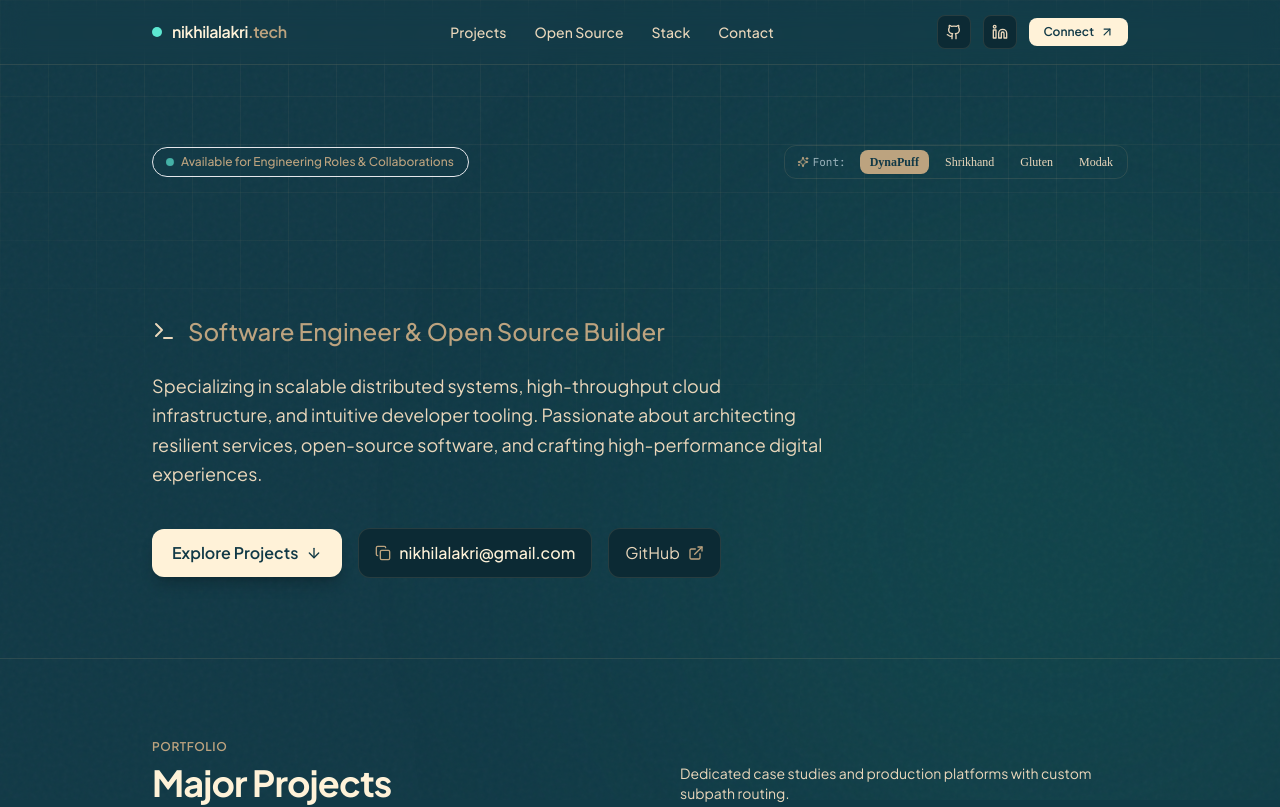
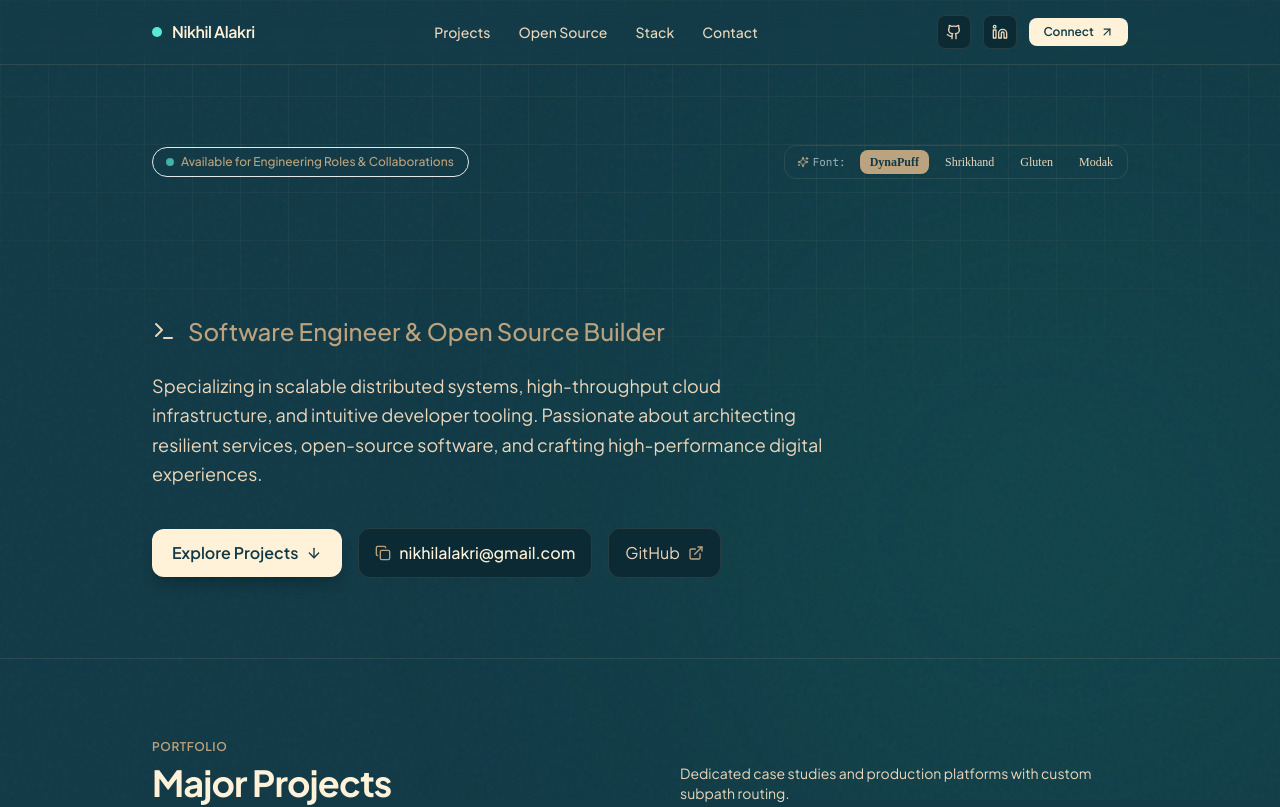
Before and after one commit to nikhil-alakri/nikhil-alakri, a Next.js app: page / in a window 1280 px wide. Shown: the top 807 px of the page. Built offline with nearby package versions, Linux system fonts and the light colour scheme; a web font is replaced by a local one.

Commit message:
fix: update branding to Nikhil Alakri across navbar, footer, and project paths

```diff
--- a/app/odin-eye/page.tsx
+++ b/app/odin-eye/page.tsx
@@ -44,7 +44,7 @@ export default function OdinEyePage() {
             View Repository
             <ExternalLink className="w-3.5 h-3.5 text-accent" />
           </a>
-          <span className="text-xs text-mutedtext font-mono">Path: <code className="text-accent">nikhilalakri.tech/odin-eye</code></span>
+          <span className="text-xs text-mutedtext font-mono">Path: <code className="text-accent">/odin-eye</code></span>
         </div>
 
         <div className="space-y-12">
--- a/app/project-one/page.tsx
+++ b/app/project-one/page.tsx
@@ -44,7 +44,7 @@ export default function ProjectOnePage() {
             View Repository
             <ExternalLink className="w-3.5 h-3.5 text-accent" />
           </a>
-          <span className="text-xs text-mutedtext font-mono">Path: <code className="text-accent">nikhilalakri.tech/project-one</code></span>
+          <span className="text-xs text-mutedtext font-mono">Path: <code className="text-accent">/project-one</code></span>
         </div>
 
         <div className="space-y-12">
--- a/components/BentoProjects.tsx
+++ b/components/BentoProjects.tsx
@@ -31,7 +31,7 @@ const projects = [
     title: "ITPO Web Platform",
     category: "Deployed Production App",
     description:
-      "Fullstack production application deployed on edge infrastructure. Integrated with dedicated subpath routing via nikhilalakri.tech/itpo.",
+      "Fullstack production application deployed on edge infrastructure. Integrated with dedicated subpath routing via /itpo.",
     path: "/itpo",
     isExternal: true,
     externalUrl: "https://itpo.vercel.app/",
--- a/components/Footer.tsx
+++ b/components/Footer.tsx
@@ -59,7 +59,7 @@ export default function Footer() {
               LinkedIn
             </a>
             <span className="text-mutedtext/40">&bull;</span>
-            <span className="text-bodytext font-mono">nikhilalakri.tech</span>
+            <span className="text-bodytext">Nikhil Alakri</span>
           </div>
         </div>
       </div>
--- a/components/Navbar.tsx
+++ b/components/Navbar.tsx
@@ -10,7 +10,7 @@ export default function Navbar() {
         <Link href="/" className="flex items-center gap-2.5 group">
           <span className="w-2.5 h-2.5 rounded-full bg-status animate-pulse" />
           <span className="font-semibold text-headline tracking-tight group-hover:text-accent transition-colors">
-            nikhilalakri<span className="text-accent">.tech</span>
+            Nikhil Alakri
           </span>
         </Link>
 
```
